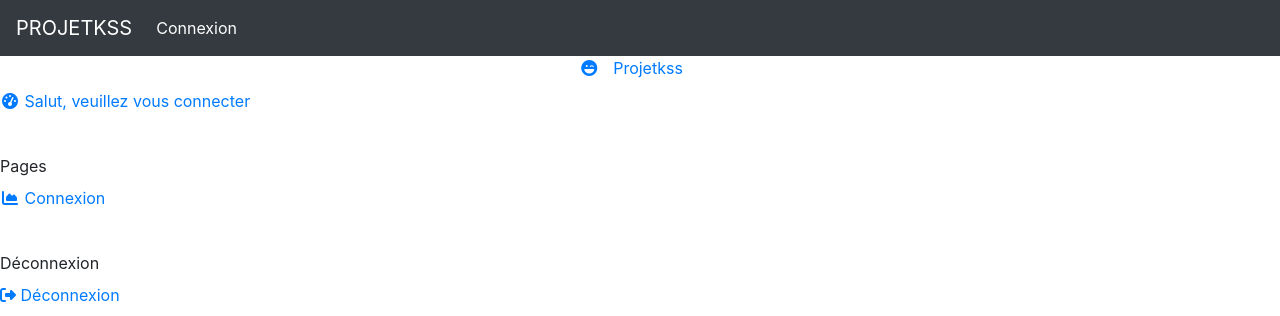
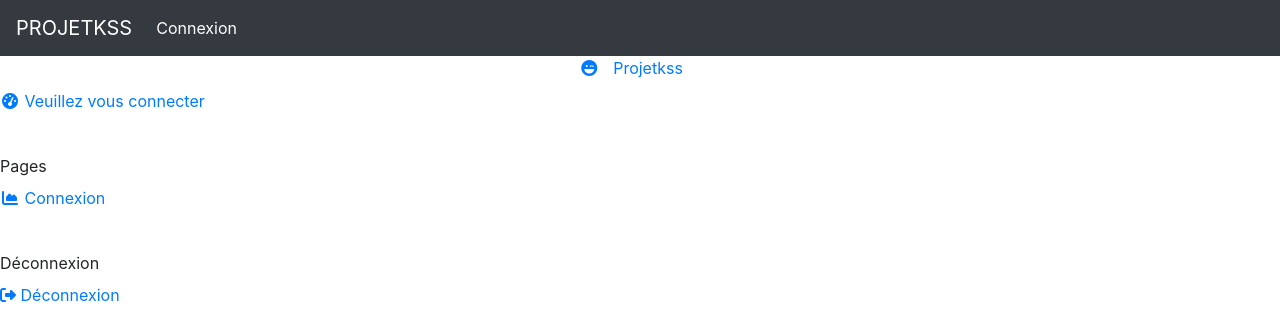
Before and after one commit to SamCapela/projetkss, a CodeIgniter app: page /facture/index.php/auth/index in a window 1280 px wide. Shown: the top 316 px of the page. Run offline with CodeIgniter, Linux system fonts and the light colour scheme; some libraries are stand-ins or nearby versions.

Commit message:
modification header 2

```diff
--- a/application/views/header.php
+++ b/application/views/header.php
@@ -1,6 +1,8 @@
 <?php
 $this->load->helper('url');
 ?>
+
+
 <!DOCTYPE html>
 <html>
 
@@ -77,7 +79,7 @@ $this->load->helper('url');
 			<li class="nav-item active">
 				<a class="nav-link"  >
 					<i class="fas fa-fw fa-tachometer-alt"></i>
-					<span>Salut, veuillez vous connecter</span></a>
+					<span>Veuillez vous connecter</span></a>
 			</li>
 		<?php
 		}
@@ -125,7 +127,7 @@ $this->load->helper('url');
 				Déconnexion
 			</div>
 				<li class="nav-item">
-					<a class="nav-link" href="<?php echo base_url(); ?>Auth">
+					<a class="nav-link" href="<?php echo base_url(); ?>Auth?destroy_connexion=1">
 						<i class="fas fa-sign-out-alt"></i>
 						<span>Déconnexion</span>
 					</a>
```
